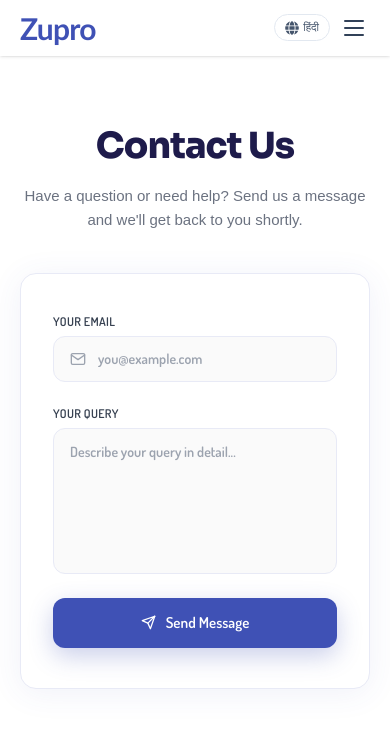
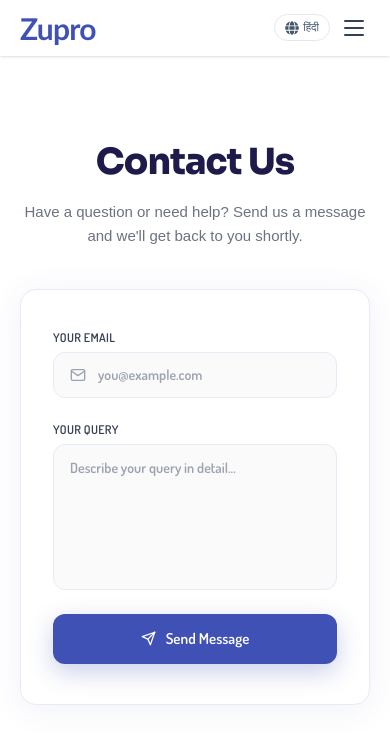
Before and after one commit to IAMAmanRaj/zupro_web, a React (Vite) app: page /contact-us in a window 390 px wide. Shown: the top 744 px of the page. Built offline with nearby package versions, Linux system fonts and the light colour scheme; a web font is replaced by a local one.

Commit message:
fix: Update contact-us section layout for improved visual consistency
- Adjusted padding in the contact-us section to enhance vertical spacing and overall layout.
- Ensured a minimum height for the section to improve user experience across different screen sizes.

```diff
--- a/src/routes/contact-us/index.tsx
+++ b/src/routes/contact-us/index.tsx
@@ -35,7 +35,7 @@ function RouteComponent() {
   }
 
   return (
-    <section className="h-full bg-white flex flex-col items-center justify-center px-5 py-20 pt-12 md:pt-24">
+    <section className="h-full bg-white min-h-screen flex flex-col items-center justify-center px-5 py-20 pt-20 md:pt-24">
 
       {/* ── Header ── */}
       <div className="text-center mb-10">
```
